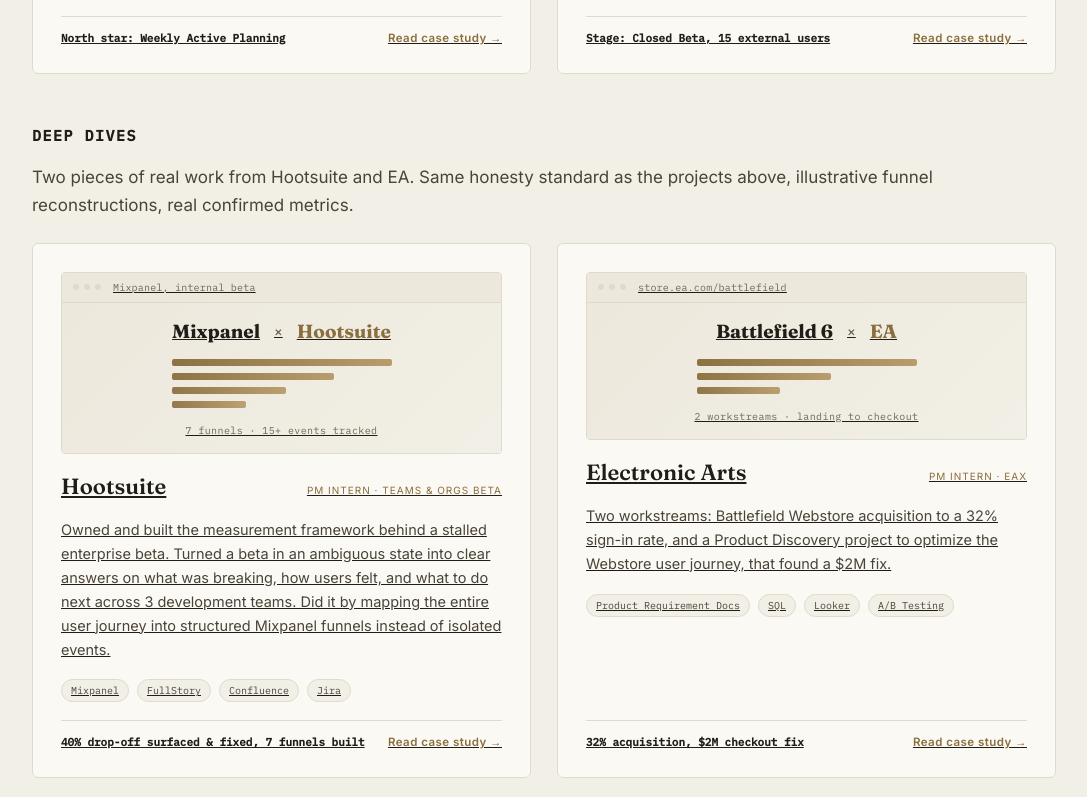
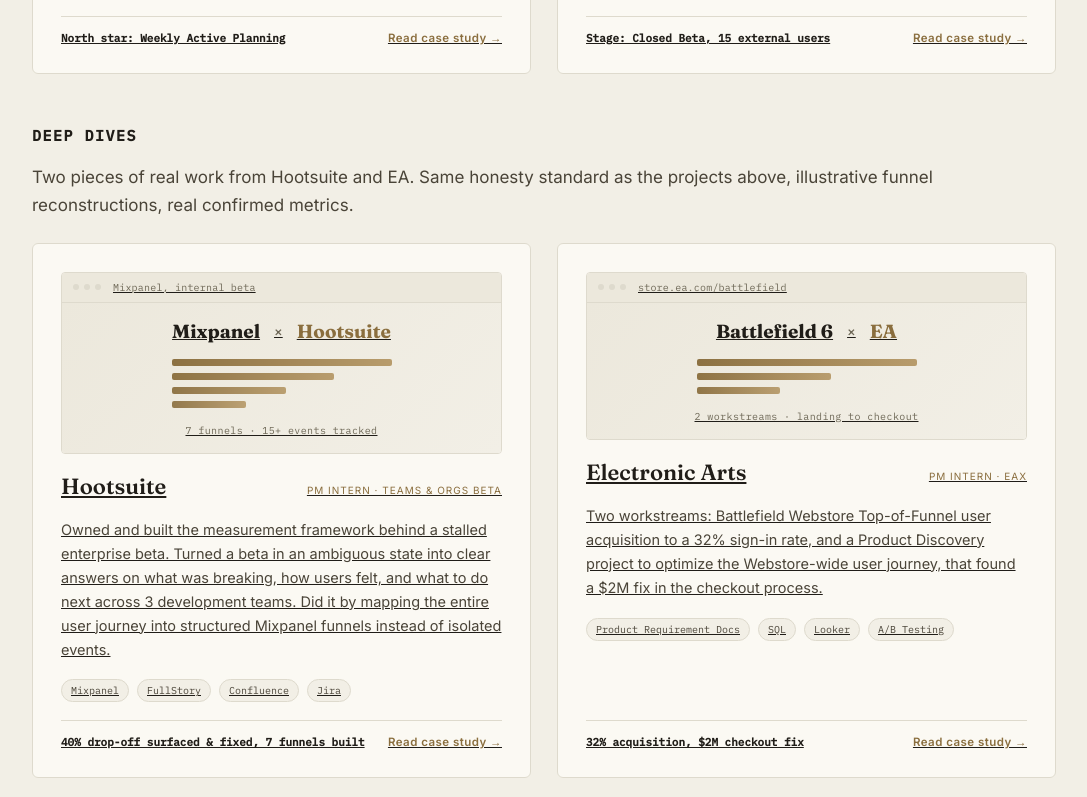
Before and after one commit to Keonleebv/keon-portfolio, a Next.js app: page /work in a window 1280 px wide. Shown: the part 1254-2051 px from the top of the page, without its empty margins (96-1183 px from the left). Built offline with nearby package versions, Linux system fonts and the light colour scheme.

Commit message:
EA overview

```diff
--- a/app/work/page.js
+++ b/app/work/page.js
@@ -294,8 +294,9 @@
             <div className="proj-tag">PM Intern &middot; EAX</div>
           </div>
           <div className="proj-desc">
-            Two workstreams: Battlefield Webstore acquisition to a 32% sign-in rate, and a
-            Product Discovery project to optimize the Webstore user journey, that found a $2M fix.
+            Two workstreams: Battlefield Webstore Top-of-Funnel user acquisition to a 32% sign-in rate,
+            and a Product Discovery project to optimize the Webstore-wide user journey, that found a $2M fix
+            in the checkout process.
           </div>
           <div className="pills">
             <span className="pill">Product Requirement Docs</span>
```
